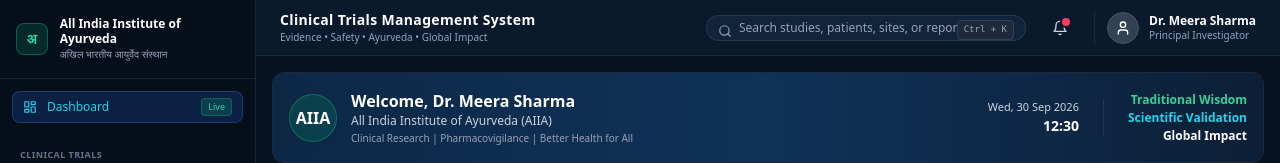
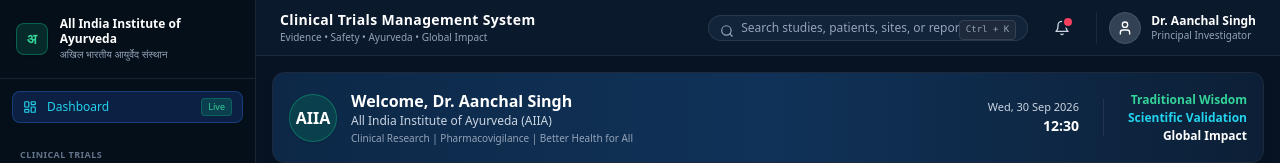
Before and after one commit to shivamshu-web/aiia-ctms-dashboard, a Next.js app: page / in a window 1280 px wide. Shown: the top 163 px of the page. Built offline with nearby package versions, Linux system fonts and the light colour scheme; no server answers; the database is empty.

Commit message:
chore: update primary investigator name to Dr. Aanchal Singh

```diff
--- a/src/app/api/safety/route.ts
+++ b/src/app/api/safety/route.ts
@@ -41,7 +41,7 @@ export async function POST(request: Request) {
         type: type || 'ADR',
         severity: severity || 'MILD',
         description: description || 'Adverse event observed during trial.',
-        reportedBy: reportedBy || 'Dr. Meera Sharma',
+        reportedBy: reportedBy || 'Dr. Aanchal Singh',
       },
     });
 
--- a/src/app/page.tsx
+++ b/src/app/page.tsx
@@ -89,7 +89,7 @@ export default function FullDashboardPage() {
                     AIIA
                   </div>
                   <div>
-                    <h1 className="text-base font-bold text-white">Welcome, Dr. Meera Sharma</h1>
+                    <h1 className="text-base font-bold text-white">Welcome, Dr. Aanchal Singh</h1>
                     <p className="text-xs text-slate-300 font-medium">All India Institute of Ayurveda (AIIA)</p>
                     <p className="text-[10px] text-slate-400 mt-0.5">Clinical Research | Pharmacovigilance | Better Health for All</p>
                   </div>
--- a/src/components/ReportSafetyModal.tsx
+++ b/src/components/ReportSafetyModal.tsx
@@ -30,7 +30,7 @@ export default function ReportSafetyModal({ isOpen, studies, onClose, onSuccess
     type: 'ADR',
     severity: 'MILD',
     description: '',
-    reportedBy: 'Dr. Meera Sharma',
+    reportedBy: 'Dr. Aanchal Singh',
   });
 
   // Automatically select the first available study code
@@ -84,7 +84,7 @@ export default function ReportSafetyModal({ isOpen, studies, onClose, onSuccess
         type: 'ADR',
         severity: 'MILD',
         description: '',
-        reportedBy: 'Dr. Meera Sharma',
+        reportedBy: 'Dr. Aanchal Singh',
       });
       onSuccess();
       onClose();
--- a/src/components/layout/TopNav.tsx
+++ b/src/components/layout/TopNav.tsx
@@ -41,7 +41,7 @@ export default function TopNav() {
             <User className="w-4 h-4" />
           </div>
           <div className="leading-tight text-left">
-            <p className="text-xs font-semibold text-white">Dr. Meera Sharma</p>
+            <p className="text-xs font-semibold text-white">Dr. Aanchal Singh</p>
             <p className="text-[10px] text-slate-400">Principal Investigator</p>
           </div>
         </div>
--- a/src/lib/auth.ts
+++ b/src/lib/auth.ts
@@ -7,7 +7,7 @@ export interface SessionUser {
 
 export const defaultUser: SessionUser = {
   id: 'usr_meera_01',
-  name: 'Dr. Meera Sharma',
+  name: 'Dr. Aanchal Singh',
   email: 'meera.sharma@aiia.gov.in',
   role: 'PRINCIPAL_INVESTIGATOR',
 };
```
